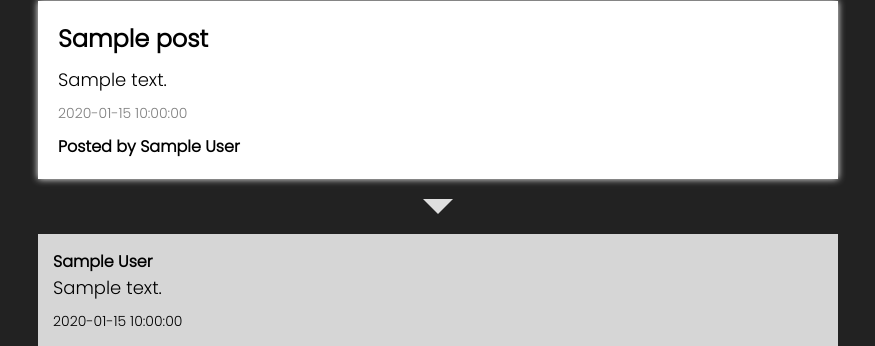
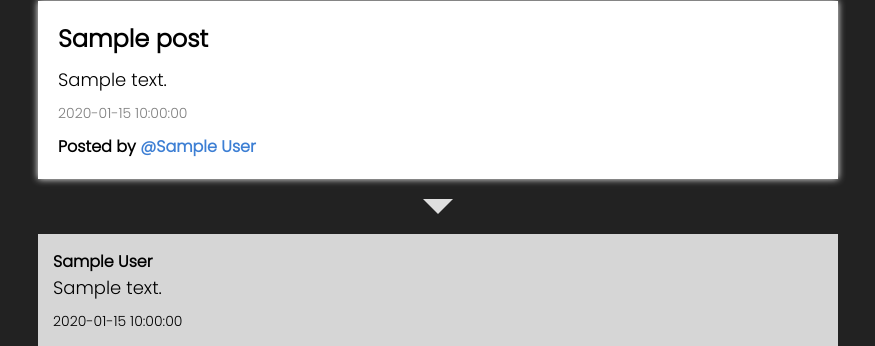
Before and after one commit to BlackCatCo/Mindstream, a Flask app: template templates/shared.html in a window 1280 px wide. Shown: the part 166-512 px from the top of the page, without its empty margins (202-1077 px from the left). Run offline with Flask 3, Linux system fonts and the light colour scheme; the template is opened without the code that fills it: most values are stand-ins (such as "Sample title", 1, 10 or a date in 2020).

Commit message:
Added the mention to the shared page

```diff
--- a/templates/shared.html
+++ b/templates/shared.html
@@ -218,6 +218,19 @@
         .but-send:hover {
             background-color: #49664a;
         }
+
+        .mention {
+            color:#3d7fd4;
+            background: none;
+
+            text-decoration: none;
+            border-radius: 5px;
+
+            transition: background .2s;
+        }
+        .mention:hover {
+            background: #dfeeff;
+        }
     </style>
 </head>
 
@@ -233,7 +246,9 @@
             {% if post['author'] == "Anonymous" %}
             <h1 class="post_author anonymous_false">Posted by {{post['author'] }}</h1>
             {% else %}
-            <h1 class="post_author anonymous_false">Posted by {{post['author'] }}</h1>
+            <h1 class="post_author anonymous_false">Posted by
+                <a href="/profile/{{post['author'] }}" class="mention">@{{post['author'] }}</a>
+            </h1>
             {% endif %}
         </div>
         <div
```
